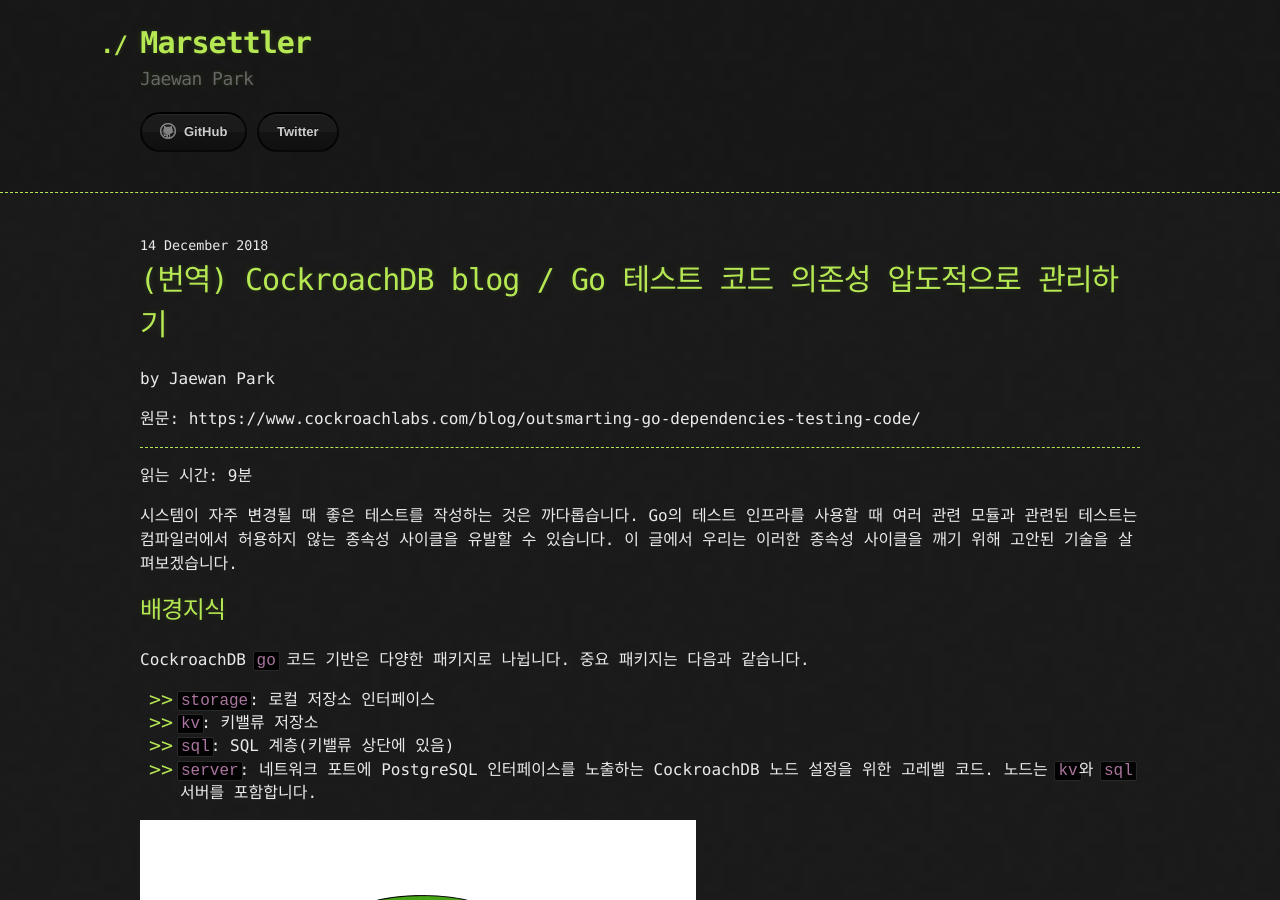
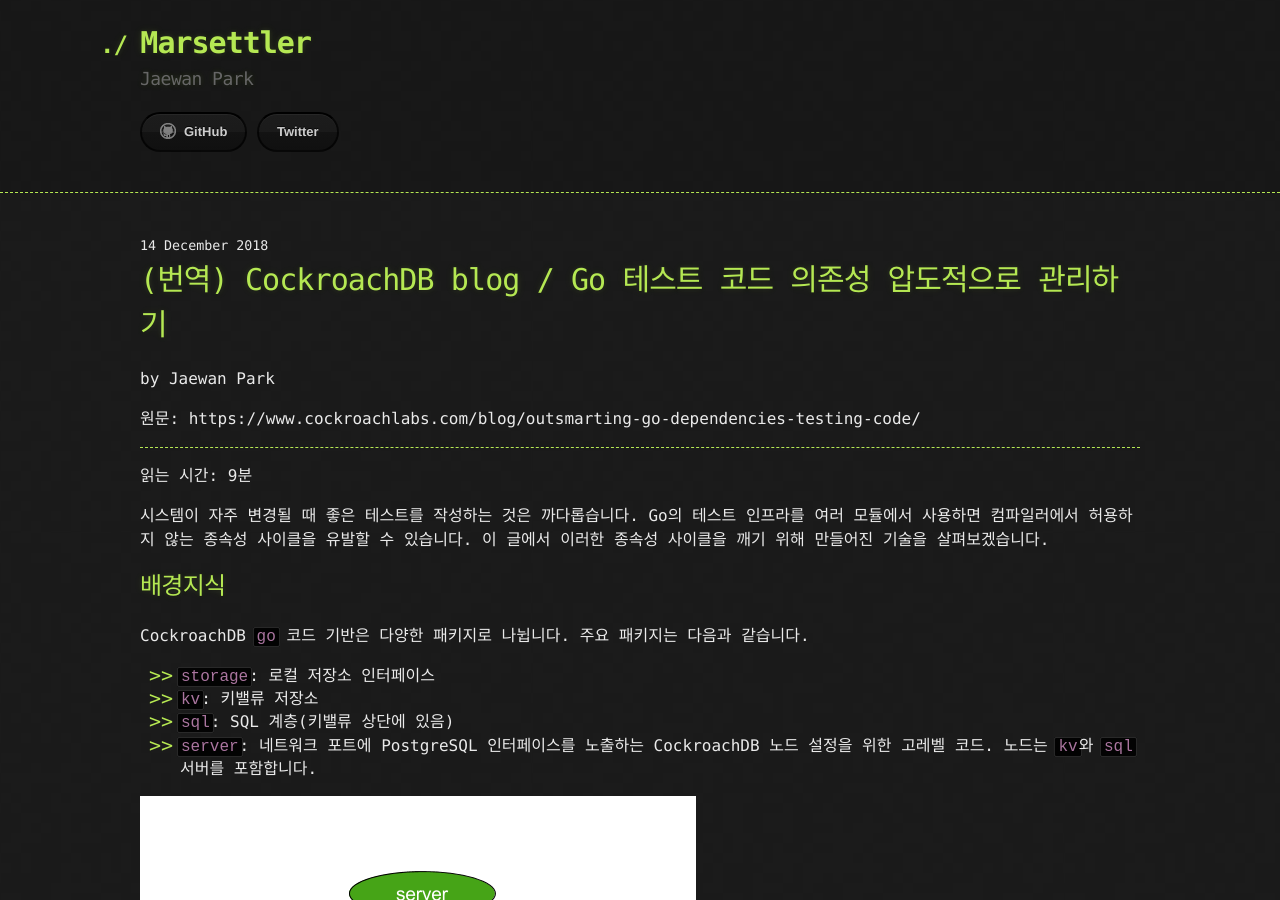
Before and after one commit to hueypark/hueypark.github.io, a Jekyll site: the page built from _posts/2018-12-15-outsmarting-go-dependencies-testing-code.md, in a window 1280 px wide and 900 px high. Built offline with Jekyll 4.4.1, drawn with Linux system fonts in a browser that asks for light colours; comment, search, counter and statistics services are not loaded.

Commit message:
Modifying the translation naturally

```diff
--- a/_posts/2018-12-15-outsmarting-go-dependencies-testing-code.md
+++ b/_posts/2018-12-15-outsmarting-go-dependencies-testing-code.md
@@ -11,11 +11,11 @@
 
 읽는 시간: 9분
 
-시스템이 자주 변경될 때 좋은 테스트를 작성하는 것은 까다롭습니다. Go의 테스트 인프라를 사용할 때 여러 관련 모듈과 관련된 테스트는 컴파일러에서 허용하지 않는 종속성 사이클을 유발할 수 있습니다. 이 글에서 우리는 이러한 종속성 사이클을 깨기 위해 고안된 기술을 살펴보겠습니다.
+시스템이 자주 변경될 때 좋은 테스트를 작성하는 것은 까다롭습니다. Go의 테스트 인프라를 여러 모듈에서 사용하면 컴파일러에서 허용하지 않는 종속성 사이클을 유발할 수 있습니다. 이 글에서 이러한 종속성 사이클을 깨기 위해 만들어진 기술을 살펴보겠습니다.
 
 ## 배경지식
 
-CockroachDB `go` 코드 기반은 다양한 패키지로 나뉩니다. 중요 패키지는 다음과 같습니다.
+CockroachDB `go` 코드 기반은 다양한 패키지로 나뉩니다. 주요 패키지는 다음과 같습니다.
 
 - `storage`: 로컬 저장소 인터페이스
 - `kv`: 키밸류 저장소
```
